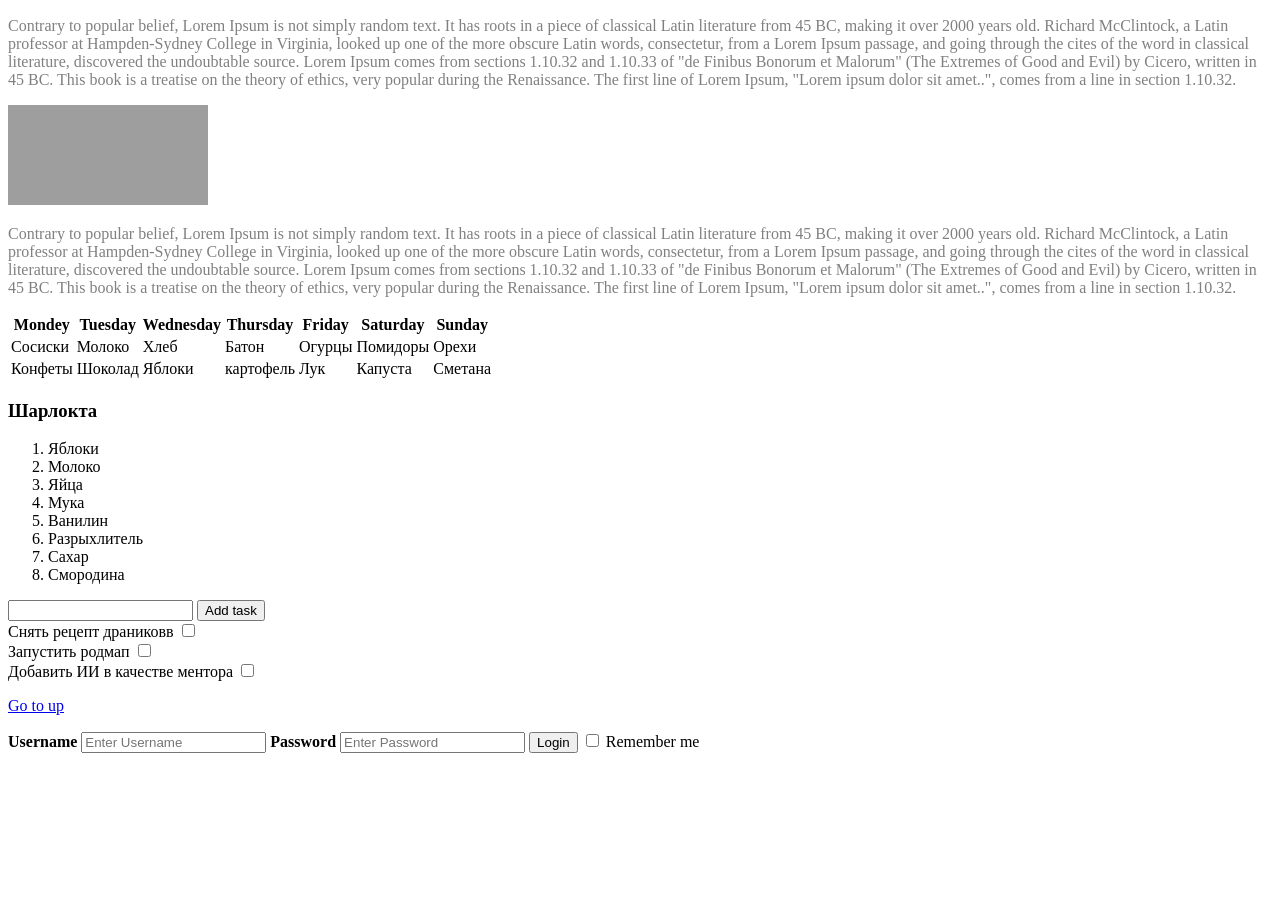
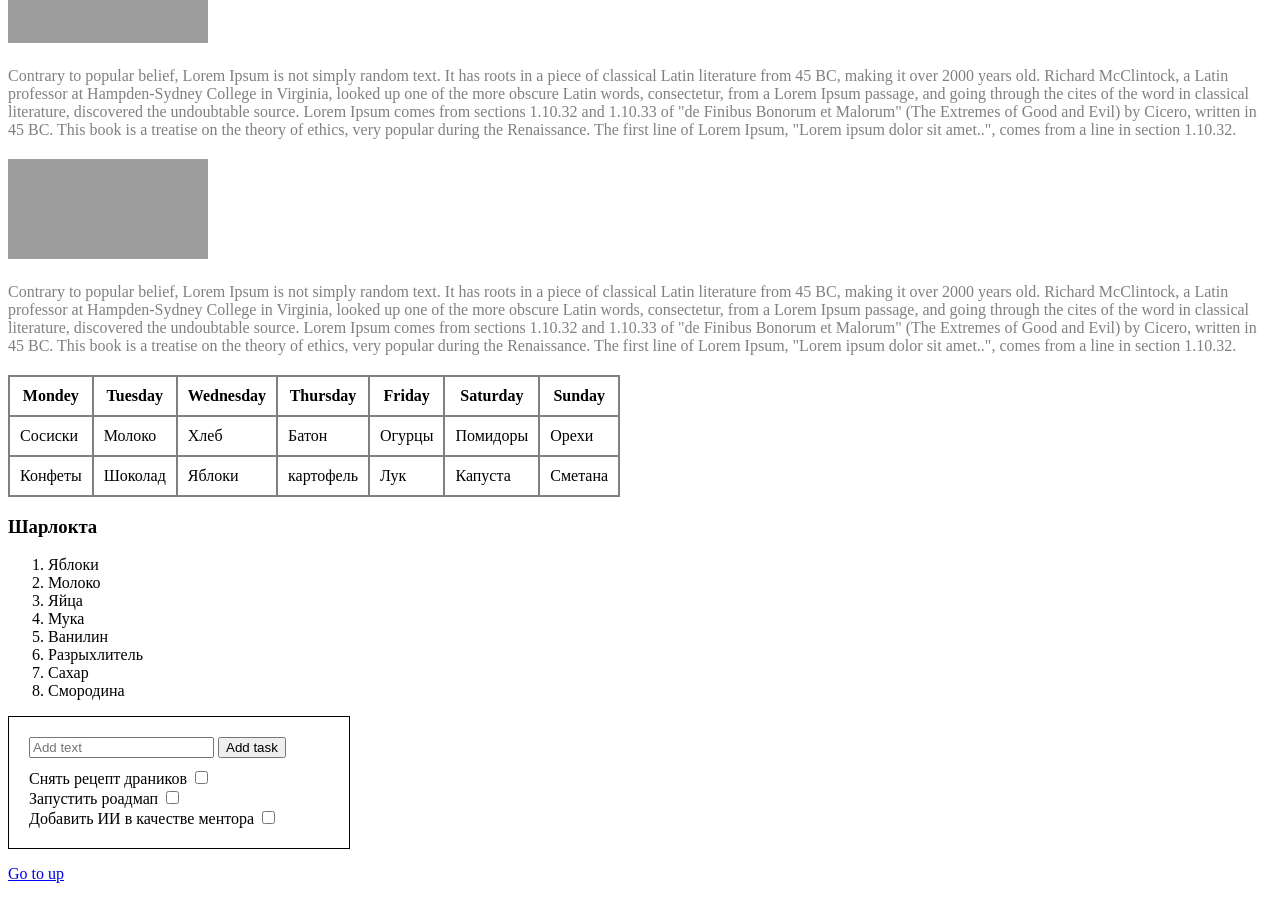
Before and after one commit to Ruslan-Polyanski/strada, a plain HTML site: page index.html in a window 1280 px wide. Shown: the part 599-1502 px from the top of the page. Before the commit the page ends 1360 px from the top, so only its background shows below. Drawn offline with Linux system fonts and the light colour scheme; grey boxes are pictures that could not be loaded.

Commit message:
feat: add style from elements

```diff
--- a/index.html
+++ b/index.html
@@ -8,6 +8,19 @@
         <link rel="stylesheet" href="./main.css">
     </head>
     <body>
+        <form id="login-form" action="/index.html" method="get">
+            <Label>
+                <b>Username</b>
+                <input type="text" placeholder="Enter Username">
+            </Label>
+            <label>
+                <b>Password</b>
+                <input type="password" placeholder="Enter Password">
+            </label>
+            <button type="submit">Login</button>
+            <input id="123" type="checkbox">
+            <Label for="123" >Remember me</Label>
+        </form>
         <h1 id="top-content">Where does it come from?</h1>
         <p><img src="https://picsum.photos/id/237/200/100" alt="рандомная картинка" /></p>
         <p>
@@ -69,17 +82,17 @@
             <li>Сахар</li>
             <li>Смородина</li>
         </ol>
-        <div>
-            <form id="todo" action="https://www.google.com/search">
-                <input type="text" name="q">
+        <div id="todo-list">
+            <form id="todo" action="https://www.google.com/search" method="get">
+                <input type="text" placeholder="Add text" name="q">
                 <button type="submit">Add task</button>
             </form>
             <div>
-                <label for="1">Снять рецепт драниковв</label>
+                <label for="1">Снять рецепт драников</label>
                 <input id="1" form="todo" type="checkbox">
             </div>
             <div>
-                <label for="2">Запустить родмап</label>
+                <label for="2">Запустить роадмап</label>
                 <input id="2" form="todo" type="checkbox">
             </div>
             <div>
@@ -90,18 +103,5 @@
         <p>
             <a href="#top-content">Go to up</a>
         </p>
-        <form action="/index.html" method="get">
-            <Label>
-                <b>Username</b>
-                <input type="text" placeholder="Enter Username">
-            </Label>
-            <label>
-                <b>Password</b>
-                <input type="password" placeholder="Enter Password">
-            </label>
-            <button type="submit">Login</button>
-            <input id="123" type="checkbox">
-            <Label for="123" >Remember me</Label>
-        </form>
     </body>
 </html>
--- a/main.css
+++ b/main.css
@@ -1,4 +1,33 @@
 p {
     font-size: 16px;
     color: gray;
+    margin-bottom: 20px;
 }
+
+#todo-list {
+    border: 1px solid black;
+    padding: 20px;
+    width: 300px;
+}
+
+#todo {
+    padding-bottom: 10px;
+}
+
+#login-form {
+    text-align: right;
+}
+
+#login-form input  {
+    border: 1px solid green;
+}
+
+tr, td, th {
+    border: 1px solid gray;
+    padding: 10px;
+}
+
+table {
+    border: 1px solid gray;
+    border-spacing: 0;
+}
```
